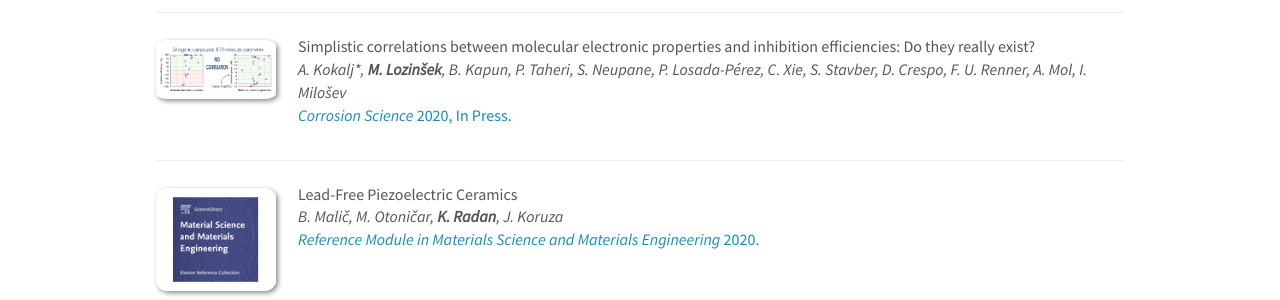
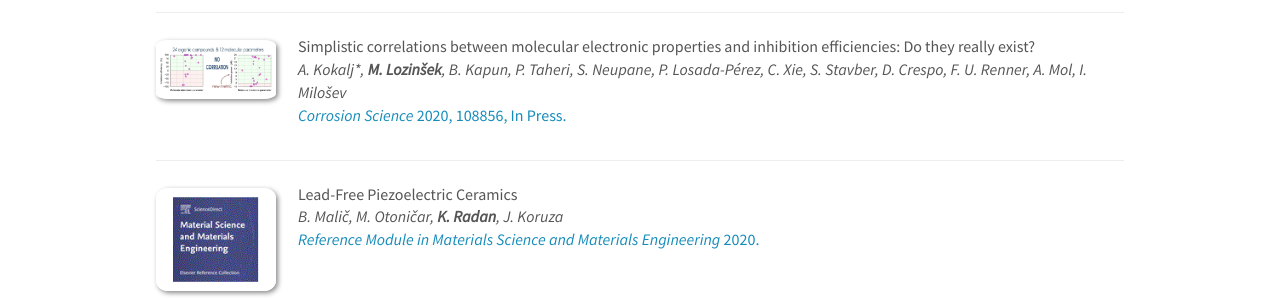
Before and after one commit to eccl-jsi/eccl-jsi.github.io, a Jekyll site: the page built from _pages/publications.md, in a window 1280 px wide and 900 px high, scrolled down 1774 px. Shown: the part 155-455 px from the top of the window. Built offline with Jekyll 4.4.1, drawn with Linux system fonts in a browser that asks for light colours; nearby versions of some CDN libraries.

Commit message:
Update publist.yml

```diff
--- a/_data/publist.yml
+++ b/_data/publist.yml
@@ -41,7 +41,7 @@
   highlight: 0
   image: CorrSci2020-TOC.jpg
   link:
-    display: "<i>Corrosion Science</i> 2020, In Press."
+    display: "<i>Corrosion Science</i> 2020, 108856, In Press."
     url: "https://doi.org/10.1016/j.corsci.2020.108856"
   title: "Simplistic correlations between molecular electronic properties and inhibition efficiencies: Do they really exist?"
 -
```
